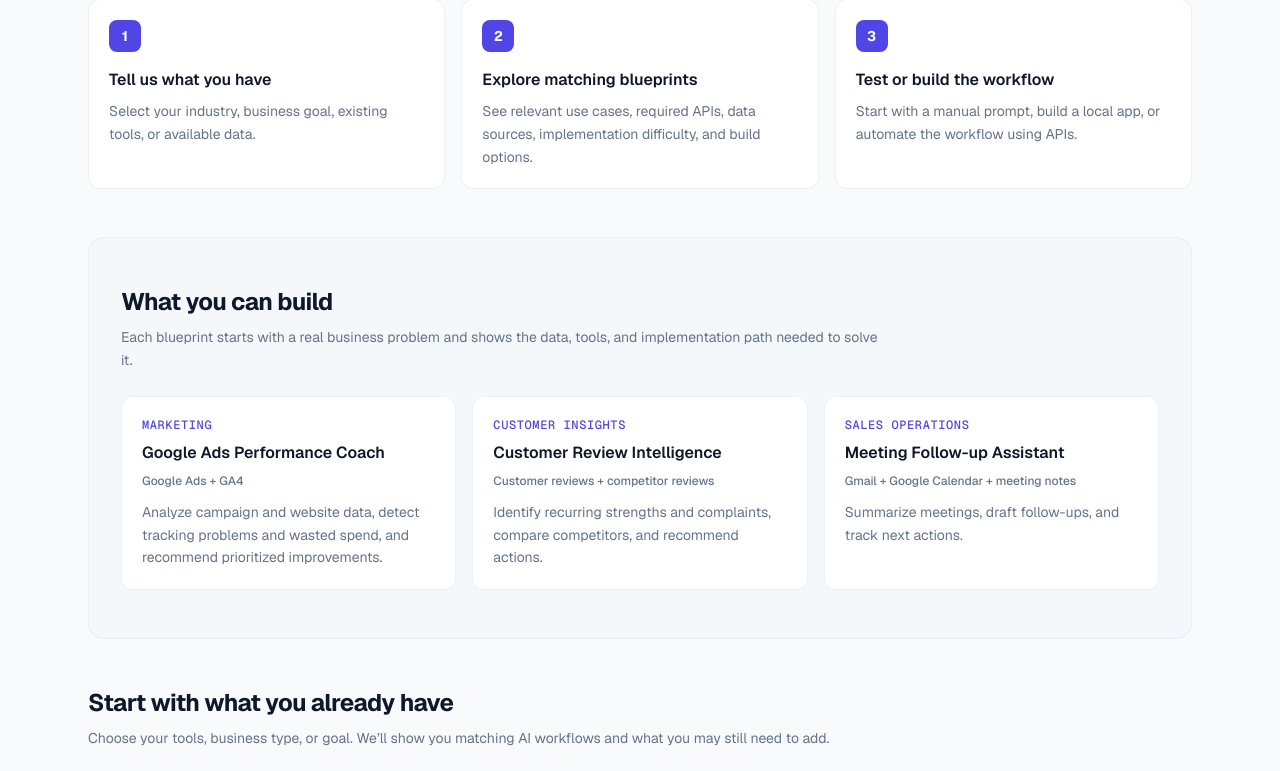
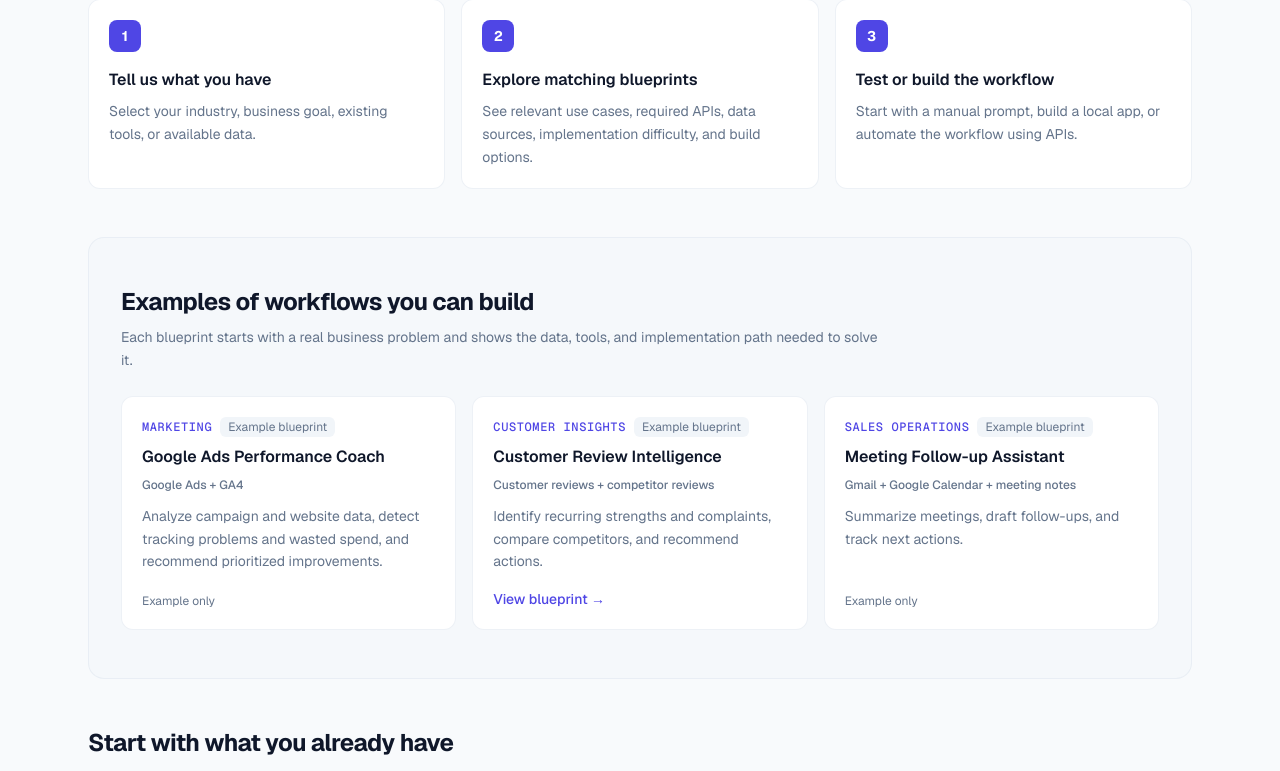
Before and after one commit to ryosuke1224-haas/ai-usecase-site, a Next.js app: page / in a window 1280 px wide. Shown: the part 592-1363 px from the top of the page. Built offline with nearby package versions, Linux system fonts and the light colour scheme; no server answers.

Commit message:
Clarify homepage workflow examples

```diff
--- a/components/homepage/what-you-can-build.tsx
+++ b/components/homepage/what-you-can-build.tsx
@@ -1,6 +1,16 @@
+import Link from "next/link";
 import { HomeSection } from "./home-section";
 
-const examples = [
+type Example = {
+  category: string;
+  title: string;
+  tools: string;
+  outcome: string;
+  /** Real published use-case slug, if one exists. */
+  href?: string;
+};
+
+const examples: Example[] = [
   {
     category: "Marketing",
     title: "Google Ads Performance Coach",
@@ -14,6 +24,7 @@ const examples = [
     tools: "Customer reviews + competitor reviews",
     outcome:
       "Identify recurring strengths and complaints, compare competitors, and recommend actions.",
+    href: "/use-cases/ai-review-intelligence",
   },
   {
     category: "Sales operations",
@@ -27,27 +38,61 @@ const examples = [
 export function WhatYouCanBuild() {
   return (
     <HomeSection
-      title="What you can build"
+      title="Examples of workflows you can build"
       description="Each blueprint starts with a real business problem and shows the data, tools, and implementation path needed to solve it."
       className="rounded-2xl border border-border/60 bg-surface/50 px-6 sm:px-8"
     >
       <ul className="grid gap-4 sm:grid-cols-3">
         {examples.map((example) => (
-          <li
-            key={example.title}
-            className="flex flex-col rounded-xl border border-border/60 bg-card p-5"
-          >
-            <span className="font-mono text-xs font-medium uppercase tracking-wider text-accent">
-              {example.category}
-            </span>
-            <h3 className="mt-2 font-semibold">{example.title}</h3>
-            <p className="mt-2 text-xs font-medium text-muted">{example.tools}</p>
-            <p className="mt-3 text-sm leading-relaxed text-muted">
-              {example.outcome}
-            </p>
+          <li key={example.title}>
+            <ExampleCard example={example} />
           </li>
         ))}
       </ul>
     </HomeSection>
   );
 }
+
+function ExampleCard({ example }: { example: Example }) {
+  const body = (
+    <>
+      <div className="flex flex-wrap items-center gap-2">
+        <span className="font-mono text-xs font-medium uppercase tracking-wider text-accent">
+          {example.category}
+        </span>
+        <span className="rounded-md bg-surface px-2 py-0.5 text-xs text-muted">
+          Example blueprint
+        </span>
+      </div>
+      <h3 className="mt-2 font-semibold">{example.title}</h3>
+      <p className="mt-2 text-xs font-medium text-muted">{example.tools}</p>
+      <p className="mt-3 flex-1 text-sm leading-relaxed text-muted">
+        {example.outcome}
+      </p>
+      {example.href ? (
+        <span className="mt-4 text-sm font-medium text-accent">
+          View blueprint →
+        </span>
+      ) : (
+        <span className="mt-4 text-xs text-muted">Example only</span>
+      )}
+    </>
+  );
+
+  if (example.href) {
+    return (
+      <Link
+        href={example.href}
+        className="flex h-full flex-col rounded-xl border border-border/60 bg-card p-5 transition-colors hover:border-accent/40 focus-visible:outline-none focus-visible:ring-2 focus-visible:ring-accent focus-visible:ring-offset-2"
+      >
+        {body}
+      </Link>
+    );
+  }
+
+  return (
+    <div className="flex h-full flex-col rounded-xl border border-border/60 bg-card p-5">
+      {body}
+    </div>
+  );
+}
```
